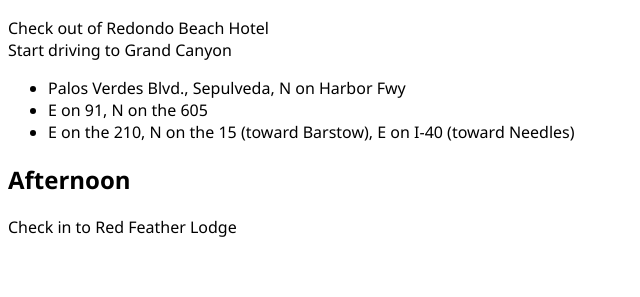
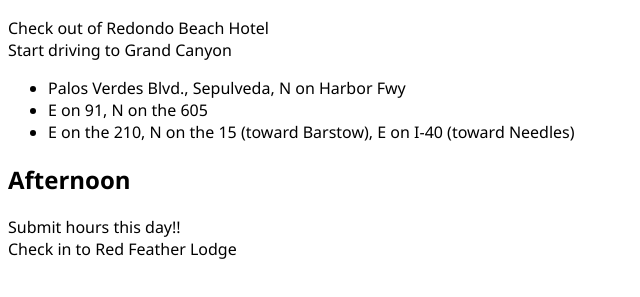
Before and after one commit to sef-ninja/sef-ninja.github.io, a plain HTML site: page southwest/day9.html in a window 1280 px wide. Shown: the part 161-458 px from the top of the page, without its empty margins (0-640 px from the left). Drawn offline with Linux system fonts and the light colour scheme.

Commit message:
Updated itinerary

```diff
--- a/southwest/day9.html
+++ b/southwest/day9.html
@@ -23,6 +23,7 @@
     </ul>
 
     <h2>Afternoon</h2>
+    <div class="item">Submit hours this day!!</div>
     <div class="item">Check in to Red Feather Lodge</div>
 
   </body>
```
Also changed, not shown: southwest/day1.html (line endings or trailing spaces).
